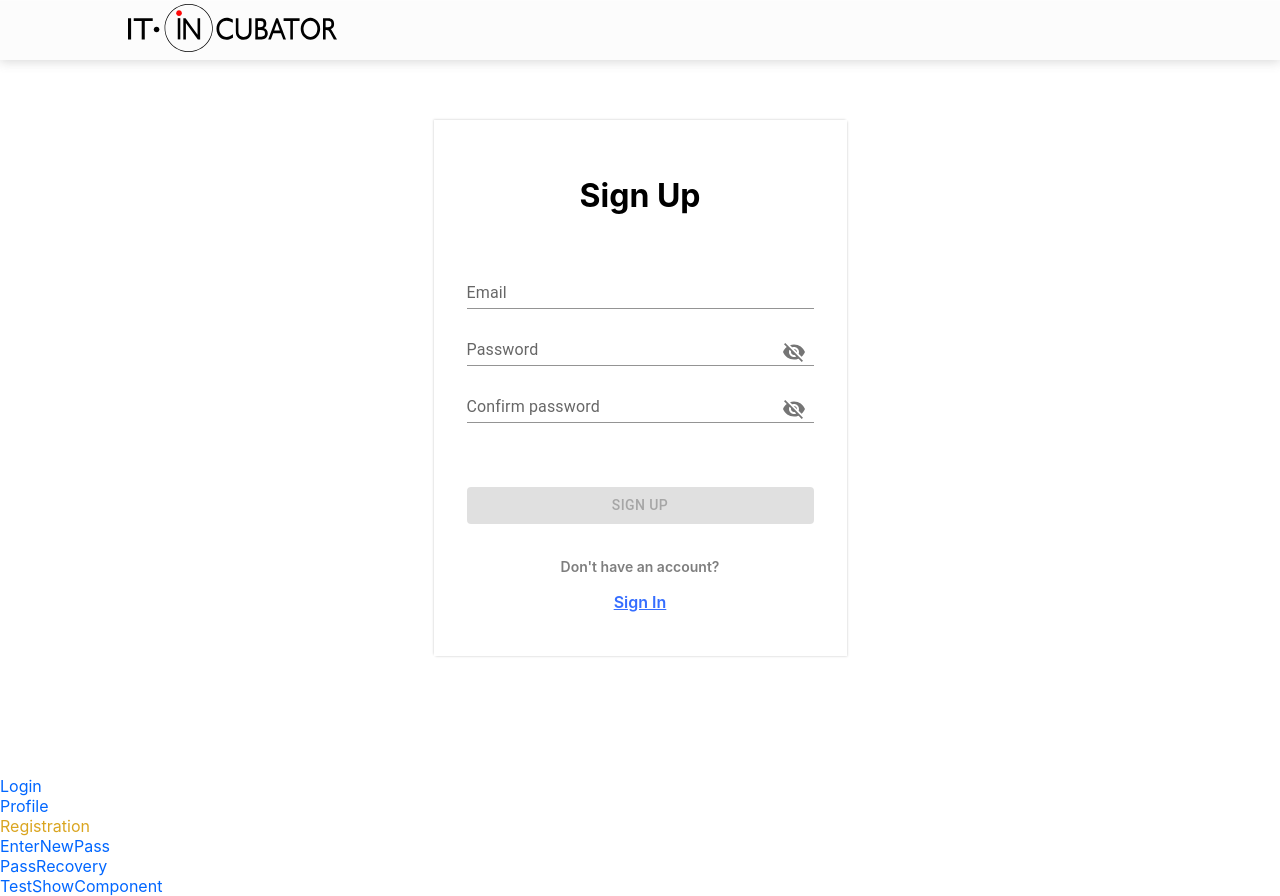
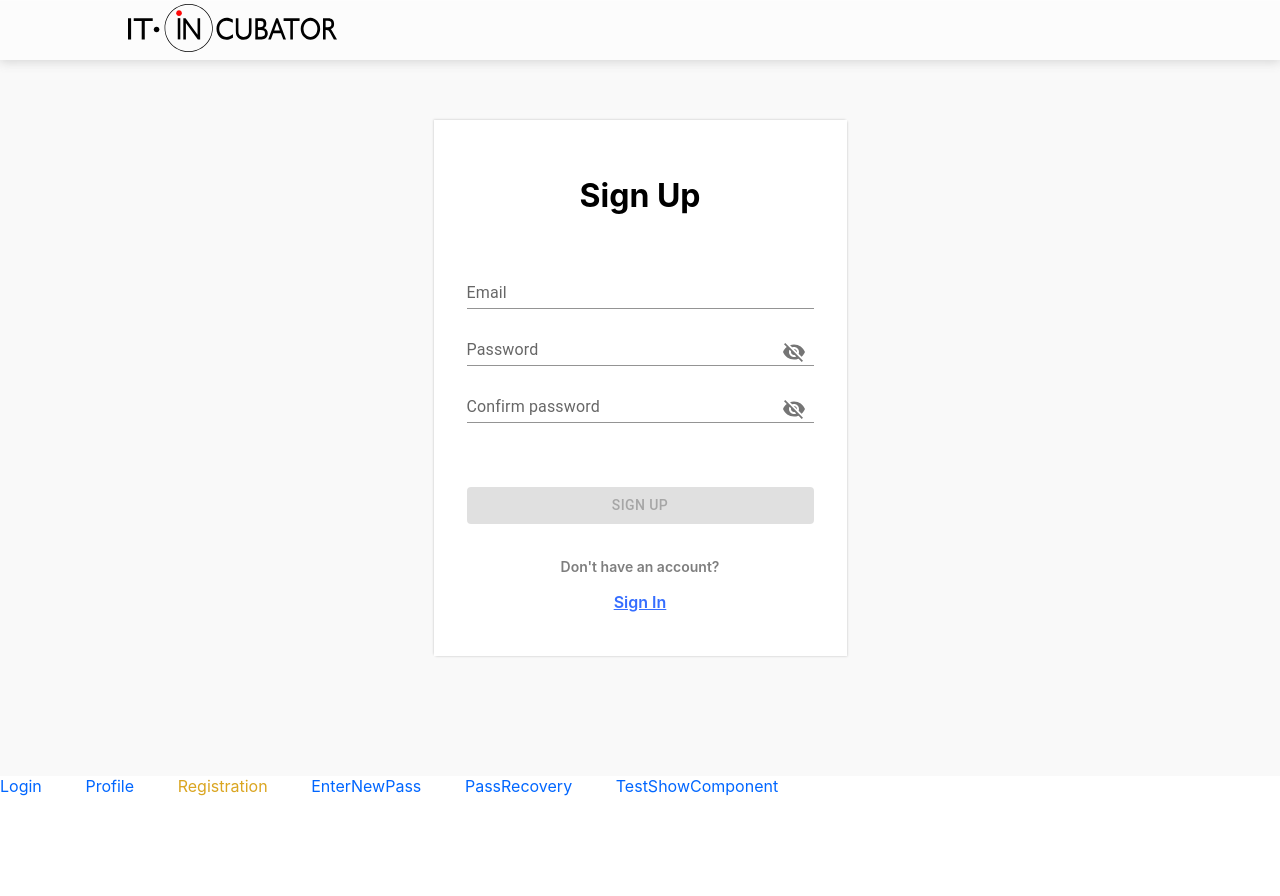
Before and after one commit to ShuVeriDa/sanProject, a React (Create React App) app: page /registration in a window 1280 px wide. After the commit the page ends 800 px from the top, so only its background shows below. Built offline with nearby package versions, Linux system fonts and the light colour scheme.

Commit message:
corrected somethings

```diff
--- a/src/app/App.css
+++ /dev/null
@@ -1,8 +0,0 @@
-.App {
-  display: flex;
-  flex-direction: column;
-  min-height: 100%;
-}
-.nav{
-  margin-top: auto;
-}
--- /dev/null
+++ b/src/app/App.module.css
@@ -0,0 +1,8 @@
+
+
+.wrapper {
+  background: #f9f9f9;
+  min-height: 97vh;
+  display: flex;
+  flex-direction: column;
+}
--- a/src/app/App.tsx
+++ b/src/app/App.tsx
@@ -1,5 +1,5 @@
 import React from 'react';
-import './App.css';
+import './App.module.css';
 import {Navigate, Route, Routes} from "react-router-dom";
 import {Login} from "../features/Login/Login";
 import {Profile} from "../features/Profile/Profile";
@@ -10,6 +10,7 @@ import {TestShowComponent} from "../features/TestShowComponent/TestShowComponent
 import {Nav} from "../features/Nav/Nav";
 import {ErrorSnackbar} from "../common/ErrorSnackbar/ErrorSnackbar";
 import {Header} from "../features/Header/Header";
+import classes from './App.module.css'
 
 export enum PATH {
    LOGIN = '/login',
@@ -23,9 +24,9 @@ export enum PATH {
 
 function App() {
   return (
-    <div className="App">
+    <div className={classes.App}>
        <Header />
-
+      <div className={classes.wrapper}>
          <Routes>
             <Route path='login' element={<Login />} />
             <Route path='profile' element={<Profile />} />
@@ -36,6 +37,8 @@ function App() {
             <Route path='404' element={<h1 style={{display: "flex", justifyContent: 'center'}}>404: PAGE NOT FOUND</h1>} />
             <Route path='*' element={<Navigate to={'404'} />} />
          </Routes>
+      </div>
+
        <Nav />
 
        <ErrorSnackbar/>
--- a/src/features/Nav/Nav.module.css
+++ b/src/features/Nav/Nav.module.css
@@ -1,3 +1,10 @@
+.nav {
+    width: 800px;
+    display: flex;
+    justify-content: space-between;
+
+}
+
 .navLink {
     text-decoration: none;
     color: #0066ff;
```
Lines whose indentation alone changed are shown as unchanged.
